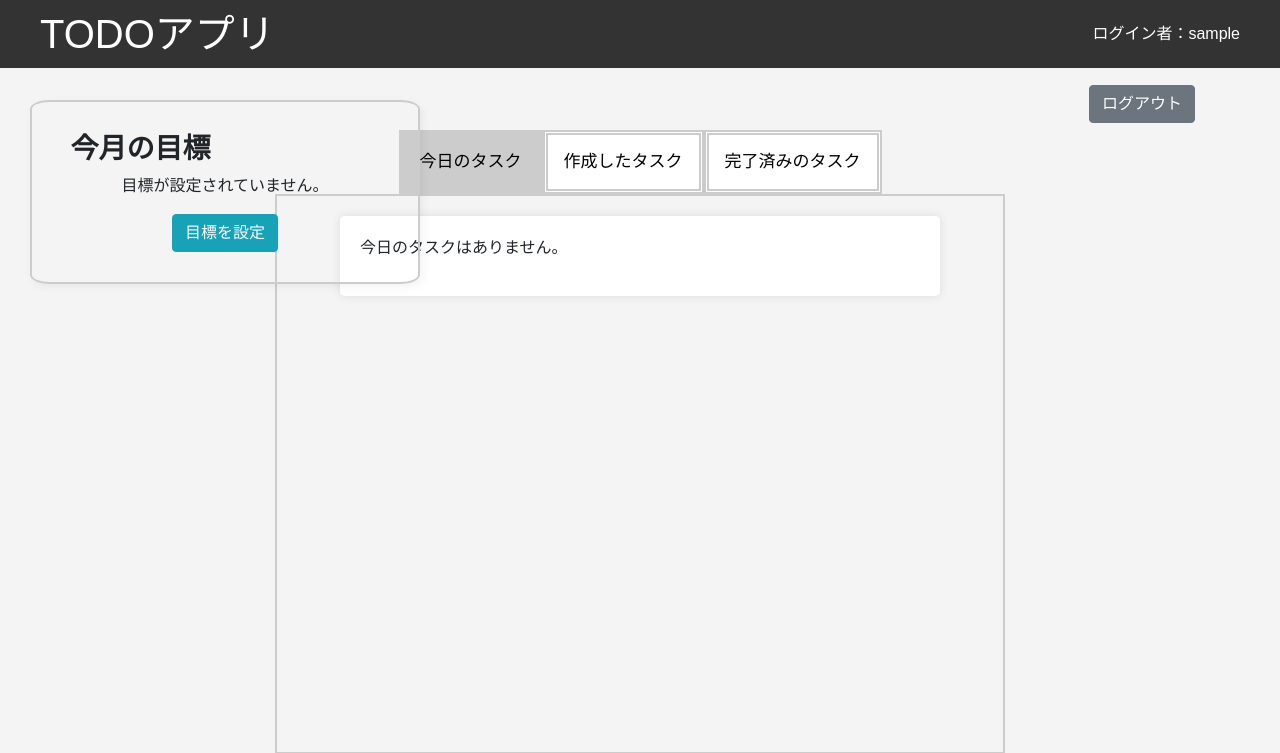
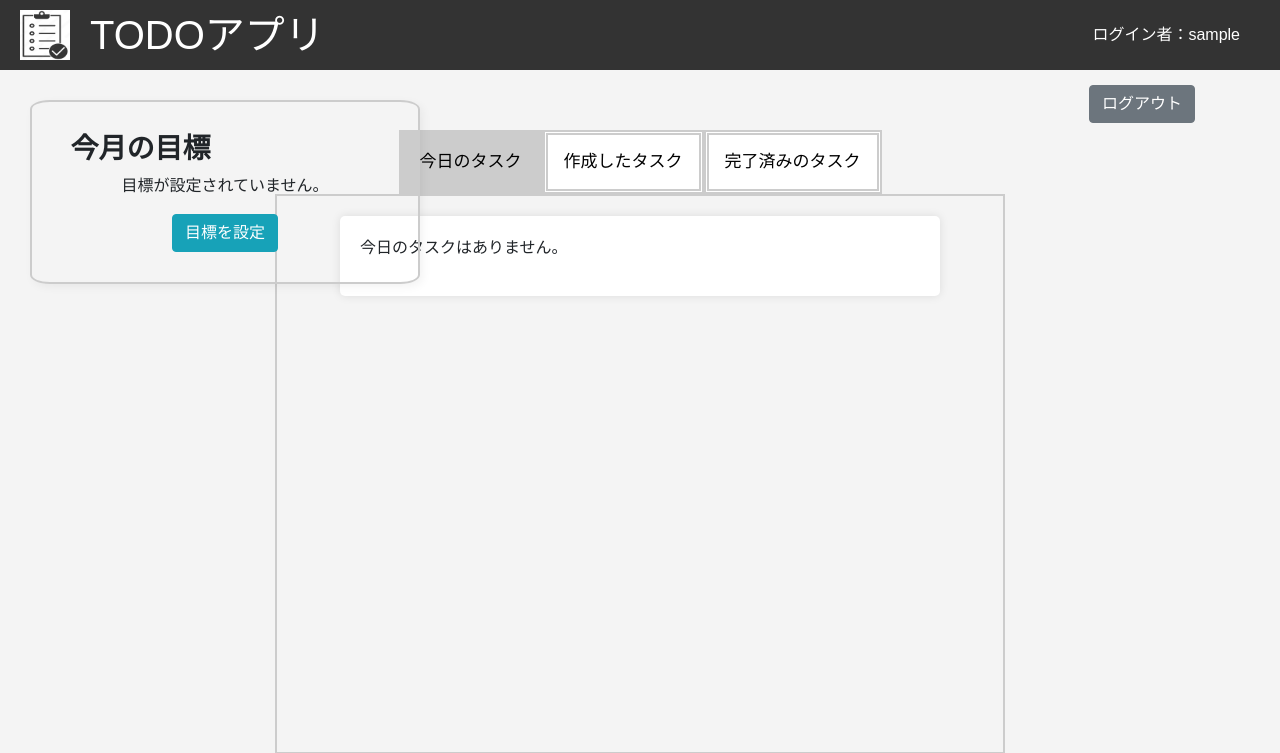
Before and after one commit to NakazatoTaichi/todolist_nakazatotaichi_c, a Django app: page /home/ in a window 1280 px wide. Shown: the top 753 px of the page. Run offline with Django 5.2, Linux system fonts and the light colour scheme; the visitor is signed in with stand-in values (Sample User, id 1); data that the repository does not hold is empty; some libraries are stand-ins or nearby versions.

Commit message:
ホーム画面にロゴを表示

```diff
--- a/todo/templates/base.html
+++ b/todo/templates/base.html
@@ -1,3 +1,4 @@
+{% load static %}
 <!DOCTYPE html>
 <html lang="ja">
 <head>
@@ -8,6 +9,7 @@
 </head>
 <body>
     <header>
+        <img style="margin:0 20px;" src="{% static 'todo/images/プログラミング課題ロゴ２.jpg' %}" alt="画像" width="50" height="50">
         <h1 style="margin-bottom: 0;">TODOアプリ</h1>
         <div>
             {% if request.user.is_authenticated %}
@@ -47,7 +49,6 @@
         flex-grow: 1;
         text-align: left;
         margin: 0;
-        margin-left: 40px;
     }
 
     header div {
--- a/todo/urls.py
+++ b/todo/urls.py
@@ -7,6 +7,8 @@ from .views import TaskDeleteView
 from .models import Task
 from django.urls import reverse_lazy
 from django.shortcuts import redirect
+from django.conf import settings
+from django.conf.urls.static import static
 
 
 
@@ -25,4 +27,4 @@ urlpatterns = [
     path('task/restoration_status/<int:pk>', views.restoration_task_status, name='task_restoration_status'),
     path('set_goal/', views.set_goal, name='set_goal'),
     path('delete_goals/', views.delete_goals, name='delete_goals'),
-]
+] + static(settings.STATIC_URL, document_root=settings.STATIC_ROOT)
--- a/todoproject/todoproject/settings.py
+++ b/todoproject/todoproject/settings.py
@@ -11,6 +11,7 @@ https://docs.djangoproject.com/en/5.0/ref/settings/
 """
 
 from pathlib import Path
+import os
 
 # Build paths inside the project like this: BASE_DIR / 'subdir'.
 BASE_DIR = Path(__file__).resolve().parent.parent
@@ -121,6 +122,7 @@ USE_TZ = True
 # https://docs.djangoproject.com/en/5.0/howto/static-files/
 
 STATIC_URL = 'static/'
+STATICFILES_DIRS = [os.path.join(BASE_DIR, 'static')]
 
 # Default primary key field type
 # https://docs.djangoproject.com/en/5.0/ref/settings/#default-auto-field
```
Also changed, not shown: todo/static/todo/images/プログラミング課題ロゴ２.jpg (added).
